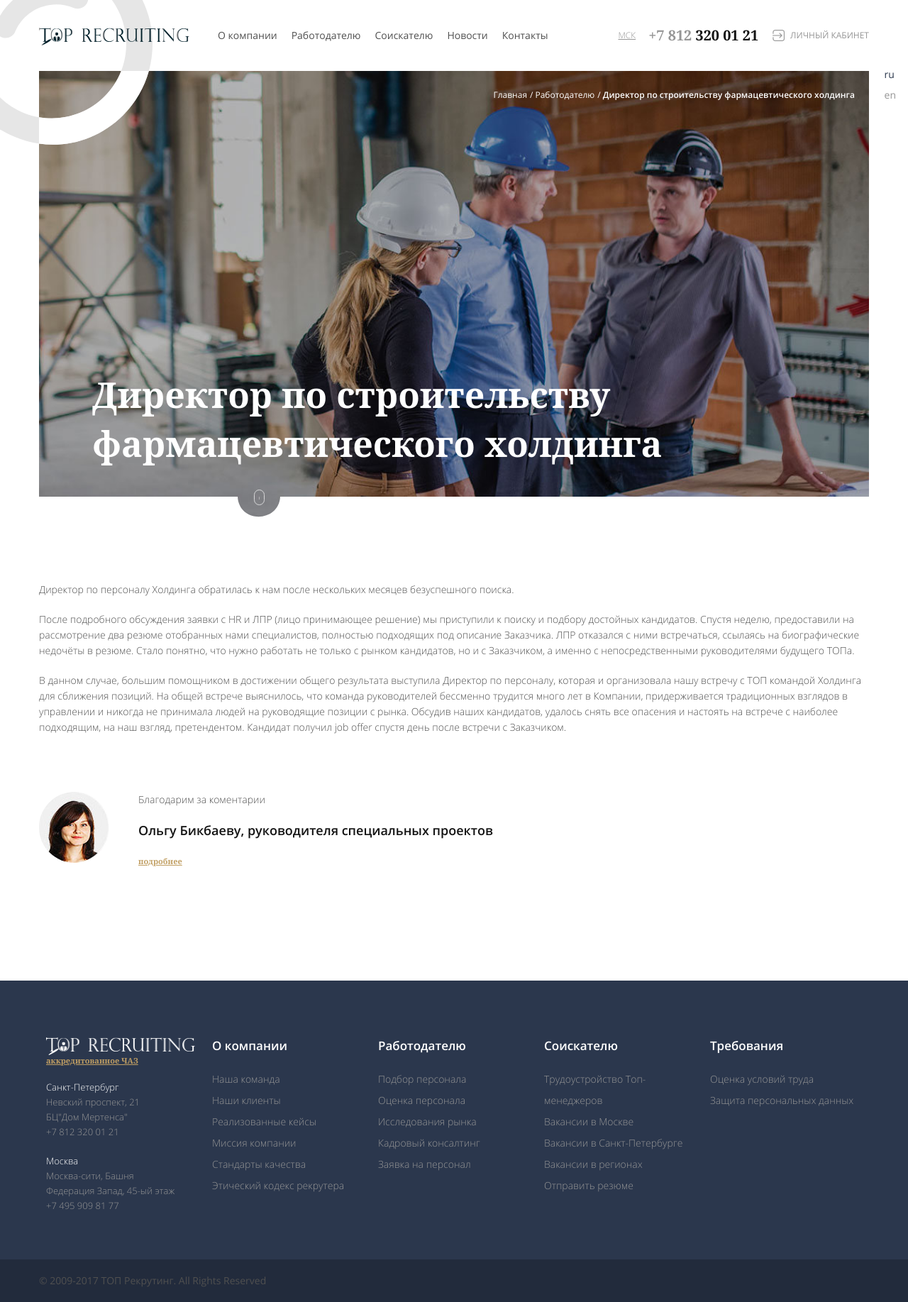
After one commit to Odinokun/top-recruiting, a Node project: template src/pug/pages/case.pug in a window 1280 px wide. The commit adds this page. Shown: the whole page at 71% size. Run offline with Node 20 templates, Linux system fonts and the light colour scheme; the template is opened without the code that fills it, so the values that code supplies are empty; style sheets or scripts are compiled from the project's sources; some libraries are stand-ins or nearby versions.

Commit message:
did case page

```diff
--- a/src/js/prog.js
+++ b/src/js/prog.js
@@ -7,6 +7,7 @@ $(document).ready(function ($) {
     'anketa',
     'aspirant',
     'article',
+    'case',
     'cases',
     'clients',
     'company',
--- /dev/null
+++ b/src/pug/pages/case.pug
@@ -0,0 +1,47 @@
+extends ../_template
+
+block variables
+  - var title = 'Директор по строительству фармацевтического холдинга'
+  - var pageHeaderTitle = 'Директор по строительству фармацевтического холдинга'
+
+block content
+  include ../sections/header
+
+  //begin content
+  section.main.case
+    //begin top-section
+    .top-block
+      .container-lg(style="background-image:url('assets/img/bg-case-top.jpg')")
+        include ../elements/breadcrumbs
+        include ../elements/magnific
+        include ../elements/top-block-mouse
+
+        .container
+          h2.top-block__title
+            | Директор по строительству
+            br
+            | фармацевтического холдинга
+    //end top-section
+
+    //begin second-section
+    section#second-section.case-second
+      .container
+        p Директор по персоналу Холдинга обратилась к нам после нескольких месяцев безуспешного поиска.
+        p После подробного обсуждения заявки с HR и ЛПР (лицо принимающее решение) мы приступили к поиску и подбору достойных кандидатов. Спустя неделю, предоставили на рассмотрение два резюме отобранных нами специалистов, полностью подходящих под описание Заказчика. ЛПР отказался с ними встречаться, ссылаясь на биографические недочёты в резюме. Стало понятно, что нужно работать не только с рынком кандидатов, но и с Заказчиком, а именно с непосредственными руководителями будущего ТОПа.
+        p В данном случае, большим помощником в достижении общего результата выступила Директор по персоналу, которая и организовала нашу встречу с ТОП командой Холдинга для сближения позиций. На общей встрече выяснилось, что команда руководителей бессменно трудится много лет в Компании, придерживается традиционных взглядов в управлении и никогда не принимала людей на руководящие позиции с рынка. Обсудив наших кандидатов, удалось снять все опасения и настоять на встрече с наиболее подходящим, на наш взгляд, претендентом. Кандидат получил job offer спустя день после встречи с Заказчиком.
+
+
+        .article-thanks
+          .article-thanks__left
+            .article-thanks__ava
+              img(src="assets/img/article-ava.jpg" alt="ava")
+
+          .article-thanks__right
+            p Благодарим за коментарии
+            h4.article-thanks__name Ольгу Бикбаеву, руководителя специальных проектов
+            a(href="#") подробнее
+    //end   second-section
+  //end   content
+
+  //include ../elements/popup
+  include ../sections/footer
--- a/src/style/app-2.scss
+++ b/src/style/app-2.scss
@@ -22,7 +22,7 @@
 }
 .error-second {
   .container {
-    padding-top: 50px;
+    padding-top: 30px;
     padding-bottom: 80px;
   }
   p {
@@ -40,3 +40,41 @@
   margin-bottom: 50px;
 }
 //end 404 page
+
+
+
+//begin case page
+.case .top-block {
+  .container-lg {
+    display: flex;
+    background-position: 70% 50%;
+  }
+  .container {
+    display: flex;
+    align-items: flex-end;
+  }
+  .top-block__title {
+    margin-bottom: 50px;
+
+    @include max(375) {
+      font-size: 24px;
+    }
+  }
+}
+.case-second {
+  .container {
+    padding-top: 30px;
+    padding-bottom: 80px;
+  }
+  p {
+    font-family: $font-light;
+    font-size: 14px;
+    line-height: 22px;
+    margin-bottom: 20px;
+    color: $text;
+  }
+  .btn {
+    margin-top: 50px;
+  }
+}
+//end case page
```
Also changed, not shown: build/assets/css/app-2.css, src/img/bg-case-top.jpg (added), 3 other files.
